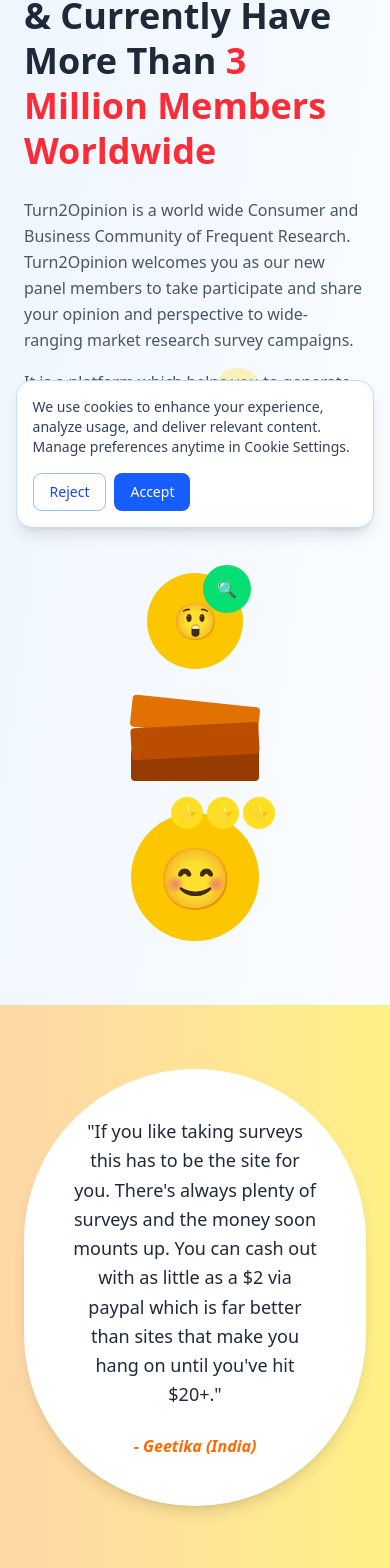
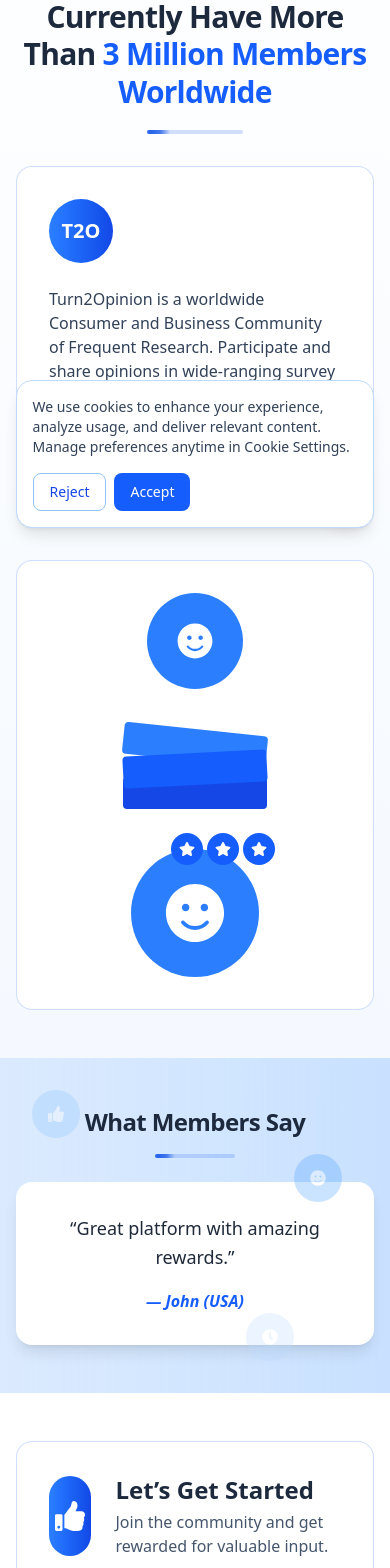
Before and after one commit to ArpitJangid11/VMH_GROUP, a React (Vite) app: page /about in a window 390 px wide. Shown: the part 300-1868 px from the top of the page. Built offline with nearby package versions, Linux system fonts and the light colour scheme; no server answers.

Commit message:
About us update

```diff
--- a/src/App.jsx
+++ b/src/App.jsx
@@ -81,7 +81,7 @@
           <Routes>
             {/* Public Routes */}
             <Route path="/" element={<Home t={t} user={user} />} />
-            <Route path="/about" element={<About t={t} />} />
+            <Route path="/about" element={<About t={t} user={user} />} />
             <Route path="/login" element={<Login t={t} setUser={setUser} />} />
             <Route path="/signup" element={<Signup t={t} setUser={setUser} />} />
             <Route path="/faqs" element={<Faqs t={t} />} />
--- a/src/pages/About.jsx
+++ b/src/pages/About.jsx
@@ -1,183 +1,247 @@
-import React from 'react';
+// File: src/components/AboutUs.jsx
+import React, { useEffect, useState } from "react";
+import { Link } from "react-router-dom";
+import { FaSmile, FaStar, FaThumbsUp, FaClock } from "react-icons/fa";
 
-const AboutUs = () => {
+const AboutUs = ({user}) => {
+  const [currentIndex, setCurrentIndex] = useState(0);
+
+  const testimonials = [
+    {
+      quote:
+        "If you like taking surveys this is the site for you. Plenty of opportunities and quick payouts via PayPal.",
+      author: "Geetika (India)",
+    },
+    { quote: "Great platform with amazing rewards.", author: "John (USA)" },
+    { quote: "Very quick payouts and a friendly community.", author: "Sara (UK)" },
+    { quote: "Surveys are interesting and valuable.", author: "Ahmed (UAE)" },
+    { quote: "Happy to be part of this community!", author: "Yuki (Japan)" },
+  ];
+
+  // Auto-advance testimonials
+  useEffect(() => {
+    const interval = setInterval(() => {
+      setCurrentIndex((prev) => (prev + 1) % testimonials.length);
+    }, 4000);
+    return () => clearInterval(interval);
+  }, [testimonials.length]);
+
+  // Inject animation styles and observe cards for slide-in
+  useEffect(() => {
+    const styleSheet = document.createElement("style");
+    styleSheet.textContent = `
+      @keyframes slideInUp {
+        from { opacity: 0; transform: translateY(50px) scale(0.95); }
+        to { opacity: 1; transform: translateY(0) scale(1); }
+      }
+      @keyframes slideLeftRight {
+        0% { transform: translateX(-100%); opacity: 0; }
+        15% { opacity: 1; }
+        85% { opacity: 1; }
+        100% { transform: translateX(100%); opacity: 0; }
+      }
+      @keyframes slideInRightToLeft {
+        0% { opacity: 0; transform: translateX(50px); }
+        100% { opacity: 1; transform: translateX(0); }
+      }
+      .animate-slide-in {
+        animation: slideInUp 0.8s cubic-bezier(0.25, 0.46, 0.45, 0.94) forwards;
+      }
+      .animate-slide-in-testimonial {
+        animation: slideInRightToLeft 0.7s ease forwards;
+      }
+      .about-card {
+        opacity: 0;
+        transform: translateY(50px) scale(0.95);
+      }
+      .animated-underline {
+        position: relative;
+        overflow: hidden;
+        background: rgba(37, 99, 235, 0.2);
+      }
+      .animated-underline::before {
+        content: '';
+        position: absolute;
+        top: 0; left: 0;
+        width: 40%; height: 100%;
+        background: linear-gradient(
+          90deg,
+          transparent,
+          rgba(37, 99, 235, 0.8),
+          rgba(37, 99, 235, 1),
+          rgba(37, 99, 235, 0.8),
+          transparent
+        );
+        animation: slideLeftRight 2.5s ease-in-out infinite;
+        border-radius: inherit;
+      }
+    `;
+    document.head.appendChild(styleSheet);
+
+    const cards = document.querySelectorAll(".about-card");
+    const observer = new IntersectionObserver(
+      (entries) => {
+        entries.forEach((entry, index) => {
+          if (entry.isIntersecting) {
+            setTimeout(() => {
+              entry.target.classList.add("animate-slide-in");
+            }, index * 200);
+            observer.unobserve(entry.target);
+          }
+        });
+      },
+      { threshold: 0.25 }
+    );
+    cards.forEach((card) => observer.observe(card));
+
+    return () => {
+      observer.disconnect();
+      if (document.head.contains(styleSheet)) {
+        document.head.removeChild(styleSheet);
+      }
+    };
+  }, []);
+
   return (
-    <div className="min-h-screen bg-gradient-to-br from-blue-50 to-white">
-      {/* Hero Section */}
-      <div className="container mx-auto px-6 py-16">
-        <div className="grid lg:grid-cols-2 gap-12 items-center">
-          {/* Left Content */}
-          <div className="space-y-6">
-            <div className="flex items-center space-x-4">
-              <div className="w-16 h-16 bg-gradient-to-r from-red-400 to-red-600 rounded-full flex items-center justify-center">
-                <span className="text-white font-bold text-xl">T2O</span>
+    <main className="relative min-h-screen bg-gradient-to-b from-white to-blue-50">
+      {/* Page Title */}
+      <header className="text-center py-8 about-card">
+        <h2 className="text-2xl sm:text-3xl font-semibold tracking-tight text-slate-800 mb-4 transition-all duration-700 ease-out hover:scale-105 hover:text-blue-600">
+          About Us
+        </h2>
+        <div className="flex justify-center mt-4">
+          <div className="h-1 w-28 rounded-full animated-underline" />
+        </div>
+      </header>
+
+      {/* Hero */}
+      <section className="mx-auto max-w-7xl px-4 py-12 sm:py-16">
+        <header className="text-center about-card mb-8 sm:mb-12">
+          <h2 className="text-3xl sm:text-4xl lg:text-5xl font-bold tracking-tight text-slate-800 leading-tight">
+            We Started In 2015 & Currently Have More Than{" "}
+            <span className="text-blue-600">3 Million Members Worldwide</span>
+          </h2>
+          <div className="flex justify-center mt-5">
+            <div className="h-1 w-24 rounded-full animated-underline" />
+          </div>
+        </header>
+
+        <div className="grid lg:grid-cols-2 gap-8">
+          {/* Left Info */}
+          <article className="about-card rounded-2xl border border-blue-600/20 bg-white p-8 hover:-translate-y-2 hover:shadow-2xl transition-all duration-700">
+            <div className="flex items-center space-x-4 mb-6">
+              <div className="w-16 h-16 rounded-full bg-gradient-to-r from-blue-500 to-blue-700 text-white font-bold text-xl flex items-center justify-center">
+                T2O
               </div>
             </div>
+            <p className="text-slate-700 mb-4">
+              Turn2Opinion is a worldwide Consumer and Business Community of Frequent Research. Participate and share opinions in wide-ranging survey campaigns.
+            </p>
+            <p className="text-slate-700">
+              Earn rewards for participation—contribute more to receive more incentives.
+            </p>
+          </article>
 
-            <h1 className="text-4xl lg:text-5xl font-bold text-gray-800 leading-tight">
-              We Started In 2015 & Currently Have More Than{' '}
-              <span className="text-red-500">3 Million Members Worldwide</span>
-            </h1>
-
-            <div className="space-y-4 text-gray-600 leading-relaxed">
-              <p>
-                Turn2Opinion is a world wide Consumer and Business Community of Frequent Research.
-                Turn2Opinion welcomes you as our new panel members to take participate and share your
-                opinion and perspective to wide-ranging market research survey campaigns.
-              </p>
-
-              <p>
-                It is a platform which helps you to generate more and more revenues in high incentive
-                rewards. You get the studies that are best fit for you. The more participation you do in the
-                surveys, You will be able to earn more and more money.
-              </p>
-            </div>
-          </div>
-
-          {/* Right Visual Elements */}
-          <div className="relative">
-            <div className="flex flex-col items-center space-y-8">
-              {/* Top emoji with magnifying glass */}
+          {/* Right Icons (trimmed to essentials) */}
+          <aside className="about-card relative rounded-2xl border border-blue-600/20 bg-white p-8 hover:-translate-y-2 hover:shadow-2xl transition-all duration-700">
+            <div className="flex flex-col items-center space-y-10">
               <div className="relative">
-                <div className="w-24 h-24 bg-yellow-400 rounded-full flex items-center justify-center text-4xl">
-                  😲
-                </div>
-                <div className="absolute -top-2 -right-2 w-12 h-12 bg-green-400 rounded-full flex items-center justify-center">
-                  🔍
+                <div className="w-24 h-24 bg-blue-500 rounded-full flex items-center justify-center text-white text-4xl">
+                  <FaSmile />
                 </div>
               </div>
-
-              {/* Stack of cards */}
               <div className="relative">
-                <div className="w-32 h-8 bg-amber-600 rounded transform rotate-6"></div>
-                <div className="w-32 h-8 bg-amber-700 rounded transform -rotate-3 -mt-2"></div>
-                <div className="w-32 h-8 bg-amber-800 rounded -mt-2"></div>
+                <div className="w-36 h-8 bg-blue-500 rounded transform rotate-6" />
+                <div className="w-36 h-8 bg-blue-600 rounded transform -rotate-3 -mt-2" />
+                <div className="w-36 h-8 bg-blue-700 rounded -mt-2" />
               </div>
-
-              {/* Bottom happy emoji with stars */}
               <div className="relative">
-                <div className="w-32 h-32 bg-yellow-400 rounded-full flex items-center justify-center text-6xl">
-                  😊
+                <div className="w-32 h-32 bg-blue-500 rounded-full flex items-center justify-center text-6xl text-white">
+                  <FaSmile />
                 </div>
                 <div className="absolute -top-4 -right-4 flex space-x-1">
-                  <div className="w-8 h-8 bg-yellow-300 rounded-full flex items-center justify-center text-lg">⭐</div>
-                  <div className="w-8 h-8 bg-yellow-300 rounded-full flex items-center justify-center text-lg">⭐</div>
-                  <div className="w-8 h-8 bg-yellow-300 rounded-full flex items-center justify-center text-lg">⭐</div>
+                  {[...Array(3)].map((_, i) => (
+                    <div
+                      key={i}
+                      className="w-8 h-8 bg-blue-600 rounded-full flex items-center justify-center text-white"
+                    >
+                      <FaStar />
+                    </div>
+                  ))}
                 </div>
               </div>
             </div>
+          </aside>
+        </div>
+      </section>
+
+      {/* Testimonial Slider */}
+      <section className="relative bg-gradient-to-r from-blue-100 to-blue-200/80">
+        <div className="mx-auto max-w-7xl px-4 py-12 sm:py-16">
+          <header className="text-center about-card mb-6">
+            <h2 className="text-2xl sm:text-3xl font-semibold tracking-tight text-slate-800">
+              What Members Say
+            </h2>
+            <div className="flex justify-center mt-4">
+              <div className="h-1 w-20 rounded-full animated-underline" />
+            </div>
+          </header>
+
+          <article
+            key={currentIndex}
+            className="about-card max-w-3xl mx-auto bg-white rounded-2xl p-8 shadow-lg text-center animate-slide-in-testimonial"
+          >
+            <blockquote className="text-gray-800 text-lg leading-relaxed mb-4">
+              “{testimonials[currentIndex].quote}”
+            </blockquote>
+            <footer>
+              <p className="text-blue-600 font-semibold italic">
+                — {testimonials[currentIndex].author}
+              </p>
+            </footer>
+          </article>
+
+          {/* Decorative icons */}
+          <div className="pointer-events-none" aria-hidden="true">
+            <div className=" md:block absolute top-8 left-8 w-12 h-12 bg-blue-300 rounded-full opacity-30 flex items-center justify-center text-white">
+              <FaThumbsUp />
+            </div>
+            <div className=" md:block absolute bottom-8 right-24 w-12 h-12 bg-blue-200 rounded-full opacity-30 flex items-center justify-center text-white">
+              <FaClock />
+            </div>
+            <div className=" md:block absolute top-24 right-12 w-12 h-12 bg-blue-400 rounded-full opacity-30 flex items-center justify-center text-white">
+              <FaSmile />
+            </div>
           </div>
         </div>
-      </div>
+      </section>
 
-      {/* Testimonial Section */}
-      <div className="bg-gradient-to-r from-orange-200 to-yellow-200 py-16">
-        <div className="container mx-auto px-6">
-          <div className="max-w-4xl mx-auto text-center">
-            <div className="bg-white rounded-full p-12 shadow-lg inline-block mb-8">
-              <div className="max-w-2xl">
-                <p className="text-gray-800 text-lg leading-relaxed mb-6">
-                  "If you like taking surveys this has to be the site for you. There's always plenty
-                  of surveys and the money soon mounts up. You can cash out with as little as a
-                  $2 via paypal which is far better than sites that make you hang on until you've hit
-                  $20+."
-                </p>
-                <p className="text-orange-500 font-semibold italic">
-                  - Geetika (India)
+      {/* CTA */}
+      <section className="bg-white">
+        <div className="mx-auto max-w-7xl px-4 py-12 sm:py-16">
+          <div className="about-card flex flex-col lg:flex-row items-center justify-between rounded-2xl border border-blue-600/20 bg-white p-8 hover:-translate-y-2 hover:shadow-2xl transition-all duration-700">
+            <div className="flex items-center space-x-6 mb-6 lg:mb-0">
+              <div className="w-20 h-20 bg-gradient-to-r from-blue-500 to-blue-700 rounded-full flex items-center justify-center text-white text-3xl">
+                <FaThumbsUp />
+              </div>
+              <div>
+                <h3 className="text-2xl font-bold text-slate-800 mb-1">
+                  Let’s Get Started
+                </h3>
+                <p className="text-slate-600">
+                  Join the community and get rewarded for valuable input.
                 </p>
               </div>
             </div>
-
-            {/* Background decorative icons */}
-            <div className="absolute inset-0 overflow-hidden pointer-events-none">
-              <div className="absolute top-20 left-20 w-12 h-12 bg-orange-300 rounded-full opacity-30 flex items-center justify-center">
-                👍
-              </div>
-              <div className="absolute bottom-32 right-32 w-12 h-12 bg-yellow-300 rounded-full opacity-30 flex items-center justify-center">
-                ⏰
-              </div>
-              <div className="absolute top-40 right-20 w-12 h-12 bg-red-300 rounded-full opacity-30 flex items-center justify-center">
-                😊
-              </div>
-            </div>
+            <Link to={!user ? ("/signup"):(user.role === "admin" ? "/admin" : "/dashboard")}>
+              <button className="bg-gradient-to-r from-blue-500 to-blue-700 text-white px-8 py-4 rounded-full font-semibold text-lg hover:scale-105 transition-all duration-200">
+                {!user ? "JOIN NOW" : "GO TO DASHBOARD"}
+              </button>
+            </Link>
           </div>
         </div>
-      </div>
-
-      {/* Call to Action Section */}
-      <div className="bg-white py-16">
-        <div className="container mx-auto px-6">
-          <div className="flex flex-col lg:flex-row items-center justify-between max-w-4xl mx-auto">
-            <div className="flex items-center space-x-6 mb-8 lg:mb-0">
-              <div className="w-20 h-20 bg-gradient-to-r from-green-400 to-blue-500 rounded-full flex items-center justify-center text-4xl">
-                👍
-              </div>
-              <div>
-                <h2 className="text-3xl font-bold text-gray-800 mb-2">Let's Get Started</h2>
-                <p className="text-gray-600">
-                  Be our community member and get rewarded with points and credit your paypal account after
-                  your loyal inputs.
-                </p>
-              </div>
-            </div>
-
-            <button className="bg-gradient-to-r from-red-500 to-red-600 text-white px-8 py-4 rounded-full font-semibold text-lg hover:shadow-lg transform hover:scale-105 transition-all duration-200">
-              JOIN NOW
-            </button>
-          </div>
-        </div>
-      </div>
-
-      {/* Footer Section */}
-      <footer className="bg-gradient-to-r from-orange-100 to-yellow-100 py-12">
-        <div className="container mx-auto px-6">
-          <div className="grid md:grid-cols-3 gap-8">
-            {/* Company Info */}
-            <div className="space-y-4">
-              <div className="flex items-center space-x-2">
-                <span className="text-2xl font-bold text-blue-600">Turn2</span>
-                <span className="text-2xl font-bold text-orange-500">Opinion</span>
-              </div>
-              <p className="text-gray-600 text-sm leading-relaxed">
-                Turn2Opinion is a world wide Consumer and Business
-                Community of Frequent Research. Turn2Opinion
-                welcomes you as our new panel members to take
-                participate and share your opinion and perspective to
-                wide-ranging market research survey campaigns.
-              </p>
-            </div>
-
-            {/* Quick Links */}
-            <div>
-              <h3 className="text-lg font-semibold text-orange-600 mb-4">Quick Links</h3>
-              <ul className="space-y-2 text-gray-600">
-                <li><a href="#" className="hover:text-orange-600 transition-colors">Privacy Policy</a></li>
-                <li><a href="#" className="hover:text-orange-600 transition-colors">GDPR Compliance</a></li>
-                <li><a href="#" className="hover:text-orange-600 transition-colors">Cookie Policy</a></li>
-                <li><a href="#" className="hover:text-orange-600 transition-colors">FAQ</a></li>
-              </ul>
-            </div>
-
-            {/* Contact Info */}
-            <div>
-              <h3 className="text-lg font-semibold text-orange-600 mb-4">Contact Info</h3>
-              <div className="space-y-2 text-gray-600 text-sm">
-                <p>Third Floor, B-96, Pushpanjali Enclave, Pitampura,</p>
-                <p>Delhi 110034 India</p>
-                <p className="mt-3">📞 +91 8130015743</p>
-                <p>✉️ support@frequentresearch.com</p>
-              </div>
-            </div>
-          </div>
-
-          <div className="border-t border-gray-300 mt-8 pt-6 text-center">
-            <p className="text-gray-500 text-sm">
-              © 2025 Frequent Research Fieldwork Solutions Pvt. Ltd. (dba Turn2Opinion). All Rights Reserved
-            </p>
-          </div>
-        </div>
-      </footer>
-    </div>
+      </section>
+    </main>
   );
 };
 
--- a/src/pages/Home.jsx
+++ b/src/pages/Home.jsx
@@ -82,7 +82,7 @@
       {/* Sections with IDs for smooth scroll */}
       <div className="mt-8 sm:mt-12 md:mt-16">
         <section id="about" className="scroll-mt-24">
-          <AboutUs />
+          <AboutUs user={user} />
         </section>
 
         <section id="how-it-works" className="scroll-mt-24">
--- a/src/pages/homepage/aboutus.jsx
+++ b/src/pages/homepage/aboutus.jsx
@@ -1,5 +1,6 @@
 import React, { useEffect } from 'react';
 import slide5 from "../../assets/HImages/Istockimage.png"
+import { Link } from 'react-router-dom';
 
 const AboutUs = () => {
   useEffect(() => {
@@ -147,7 +148,7 @@
 
             {/* Optional CTA Button matching HowItWorks style */}
             <div className="mt-8">
-              <button
+              <Link to ="/about"
                 type="button"
                 className="group inline-flex items-center justify-center rounded-full px-8 py-4 text-sm font-semibold transition-all duration-500 cubic-bezier(0.4, 0, 0.2, 1) hover:scale-110 hover:-translate-y-2 hover:shadow-xl bg-blue-600 text-white hover:bg-blue-700 hover:shadow-blue-600/50"
               >
@@ -157,7 +158,7 @@
                 <svg className="ml-2 w-4 h-4 transition-all duration-400 cubic-bezier(0.4, 0, 0.2, 1) group-hover:translate-x-1 group-hover:scale-110" fill="none" stroke="currentColor" viewBox="0 0 24 24">
                   <path strokeLinecap="round" strokeLinejoin="round" strokeWidth={2} d="M9 5l7 7-7 7" />
                 </svg>
-              </button>
+              </Link>
             </div>
           </div>
         </div>
```
